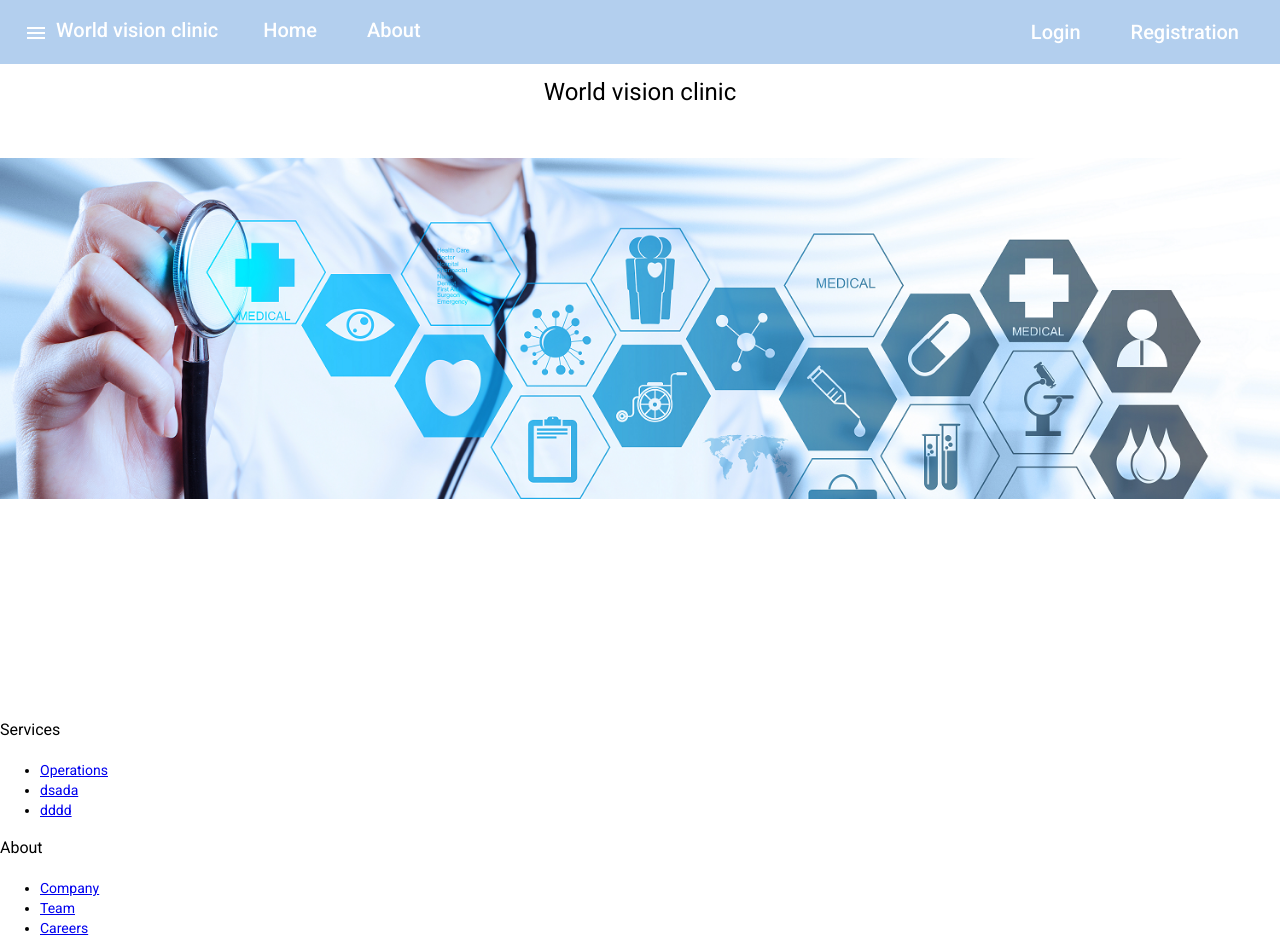
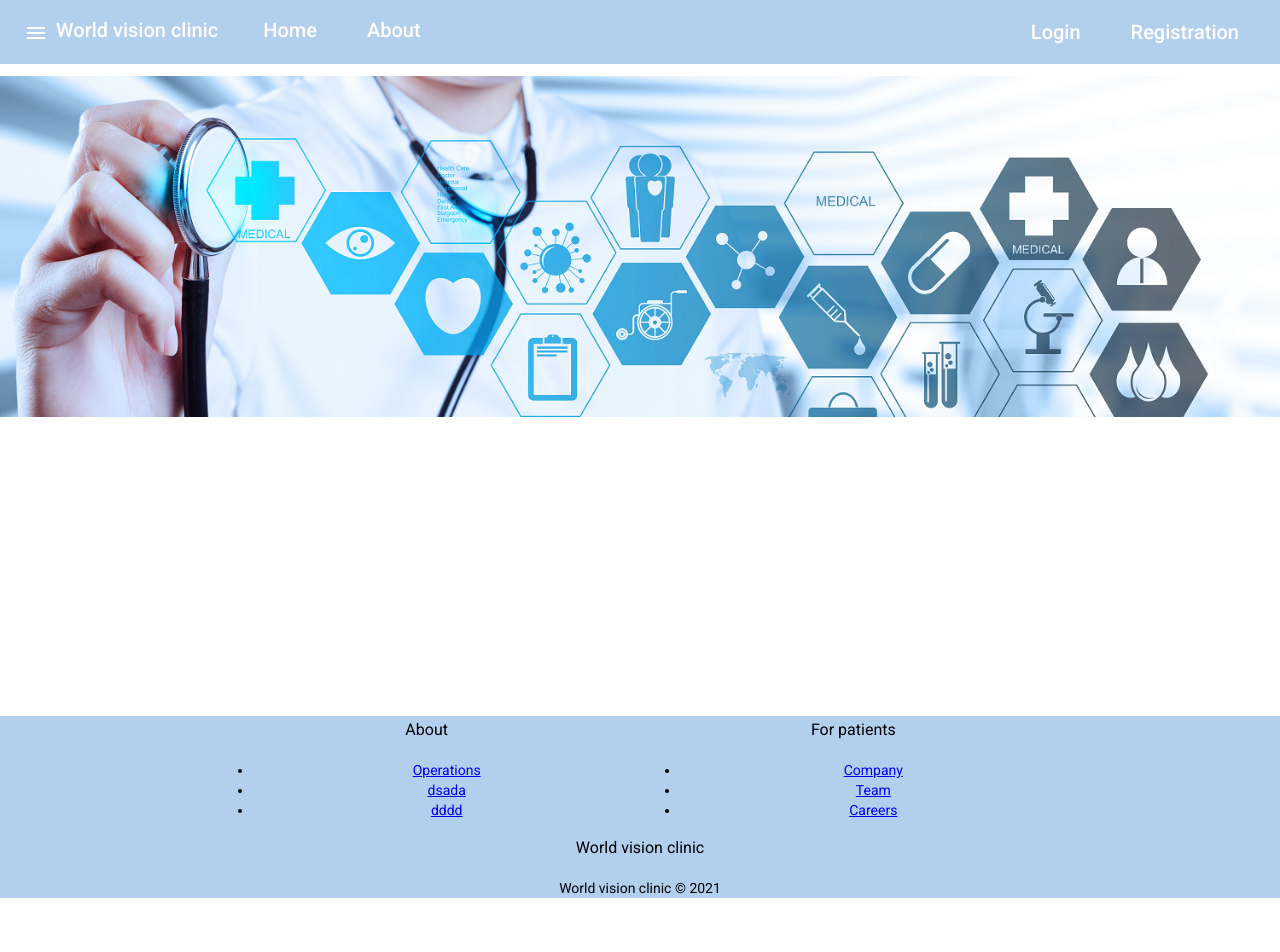
Before and after one commit to World-Vision-Clinic/psw-firma1, an Angular app in the folder patient-portal-front/: page / in a window 1280 px wide. Shown: the top 952 px of the page. After the commit the page ends 898 px from the top, so only its background shows below. Built offline with nearby package versions, Linux system fonts and the light colour scheme.

Commit message:
feat: added footer to homepage

```diff
--- a/patient-portal-front/package.json
+++ b/patient-portal-front/package.json
@@ -20,6 +20,7 @@
     "@angular/platform-browser": "~12.2.0",
     "@angular/platform-browser-dynamic": "~12.2.0",
     "@angular/router": "~12.2.0",
+    "mdb-ui-kit": "^3.9.0",
     "rxjs": "~6.6.0",
     "tslib": "^2.3.0",
     "zone.js": "~0.11.4"
--- a/patient-portal-front/src/app/app.component.css
+++ b/patient-portal-front/src/app/app.component.css
@@ -20,3 +20,21 @@
     color: rgb(253, 249, 249);
 
   }
+
+
+.footer_container {
+    width: 100%;
+    background-color: #b3cfee;
+    text-align: center;
+
+}
+
+ .About, .ForPatients{
+  display:inline-block;
+  position:relative;
+  width:calc(100% / 3);
+}
+
+.row{
+  text-align: center;
+}
--- a/patient-portal-front/src/app/app.component.html
+++ b/patient-portal-front/src/app/app.component.html
@@ -25,18 +25,18 @@
 <router-outlet></router-outlet>
 
 <footer>
-            <div class="container">
+            <div class="footer_container">
                 <div class="row">
-                    <div class="col-sm-6 col-md-3 item">
-                        <h3>Services</h3>
+                    <div class="About">
+                        <h3>About</h3>
                         <ul>
                             <li><a href="#">Operations</a></li>
                             <li><a href="#">dsada</a></li>
                             <li><a href="#">dddd</a></li>
                         </ul>
                     </div>
-                    <div class="col-sm-6 col-md-3 item">
-                        <h3>About</h3>
+                    <div class="ForPatients">
+                        <h3>For patients</h3>
                         <ul>
                             <li><a href="#">Company</a></li>
                             <li><a href="#">Team</a></li>
--- a/patient-portal-front/src/app/homepage/homepage.component.html
+++ b/patient-portal-front/src/app/homepage/homepage.component.html
@@ -1,4 +1,3 @@
 <div class="main-page">
-    <h1>World vision clinic </h1>
     <img alt="My image name" src="assets/homepage.png">
 </div>
```
Also changed, not shown: 1 other file (tests, documents, lock files or other folders).
